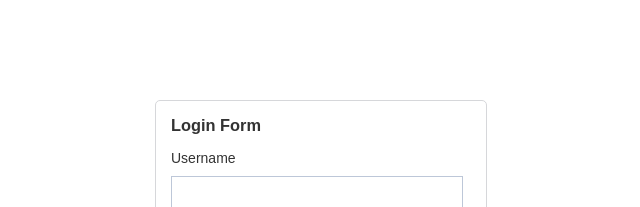
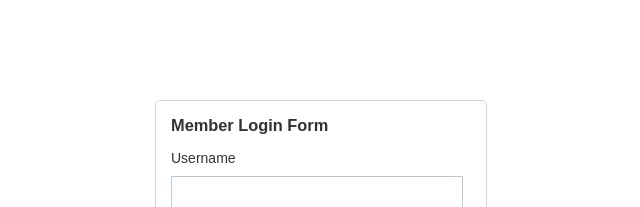
Before and after one commit to VaruntejaVudari/member-reg-portal-ui, a React (Create React App) app: page / in a window 1280 px wide. Shown: the top 207 px of the page, without its empty margins (319-959 px from the left). Built offline with nearby package versions, Linux system fonts and the light colour scheme.

Commit message:
Title changed in login page

```diff
--- a/src/login/Loginform.js
+++ b/src/login/Loginform.js
@@ -99,7 +99,7 @@ class Loginform extends React.Component {
         return (
             <div id="main-registration-container">
                 <div id="register">
-                    <h3>Login Form</h3>
+                    <h3>Member Login Form</h3>
                     <form method="post" name="userLoginForm" onSubmit={this.submitUserLoginForm} >
                         <label>Username</label>
                         <input type="text" name="username" value={this.state.fields.username} onChange={this.handleChange} />
```
